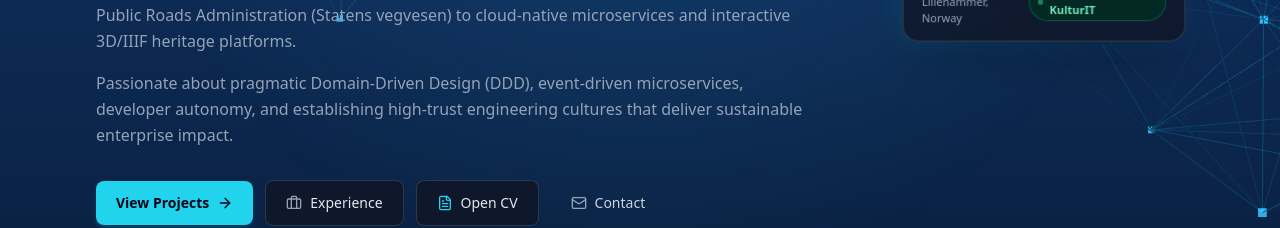
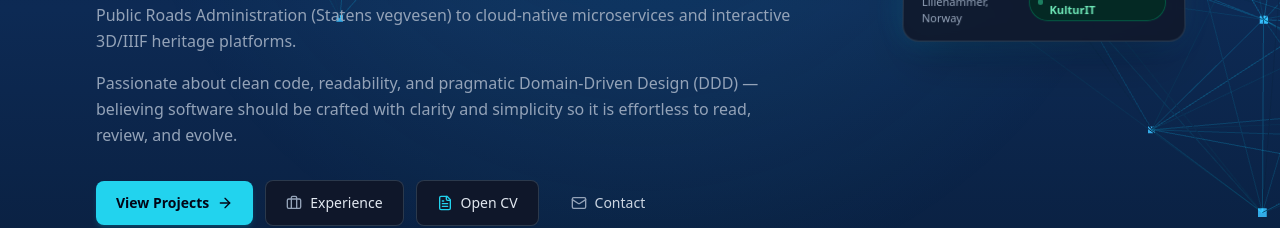
Before and after one commit to oyvinvo/homepage, a React (Vite) app: page / in a window 1280 px wide. Shown: the part 633-861 px from the top of the page. Built offline with nearby package versions, Linux system fonts and the light colour scheme.

Commit message:
fix(i18n): refine hero bio and cv footer translations for authenticity

```diff
--- a/src/i18n/dictionaries/en.ts
+++ b/src/i18n/dictionaries/en.ts
@@ -21,7 +21,7 @@ export const enDictionary: PortfolioContentDictionary = {
     headlineRole: 'Lead Architect & Tech Lead • Head of Architecture Group at KulturIT',
     bio1: 'Leading the architecture guild at KulturIT with strategic oversight over enterprise technology roadmaps, cloud modernization, and architectural governance across national digital platforms for museums and cultural heritage institutions.',
     bio2: 'Over 15 years of battle-tested engineering leadership delivering mission-critical distributed systems — ranging from rule engines evaluating 11,000+ legal vehicle rules for the Norwegian Public Roads Administration (Statens vegvesen) to cloud-native microservices and interactive 3D/IIIF heritage platforms.',
-    bio3: 'Passionate about pragmatic Domain-Driven Design (DDD), event-driven microservices, developer autonomy, and establishing high-trust engineering cultures that deliver sustainable enterprise impact.',
+    bio3: 'Passionate about clean code, readability, and pragmatic Domain-Driven Design (DDD) — believing software should be crafted with clarity and simplicity so it is effortless to read, review, and evolve.',
     viewProjects: 'View Projects',
     experience: 'Experience',
     openCv: 'Open CV',
@@ -386,7 +386,7 @@ export const enDictionary: PortfolioContentDictionary = {
     profileText: [
       'Lead Architect and Head of Architecture Group at KulturIT with over 15 years of technical leadership designing and scaling mission-critical IT solutions.',
       'Extensive background across Norwegian public and private sectors, including major modernization programs such as Autosys KSAK and national statutory rule engines for Statens vegvesen, as well as cloud-native heritage platforms for Nordic museums.',
-      'Passionate advocate of pragmatic Domain-Driven Design, open standards, end-to-end type safety, and empowering engineering cultures.',
+      'Passionate advocate of clean code, pragmatic Domain-Driven Design, open standards, end-to-end type safety, and strong engineering communities.',
     ],
     educationTitle: 'Education',
     educationDegree: 'Cand.Mag. in Computer Science',
--- a/src/i18n/dictionaries/no.ts
+++ b/src/i18n/dictionaries/no.ts
@@ -21,7 +21,7 @@ export const noDictionary: PortfolioContentDictionary = {
     headlineRole: 'Sjefsarkitekt & Tech Lead • Faggruppeleder Arkitektur hos KulturIT',
     bio1: 'Leder arkitekturgruppen hos KulturIT med ansvar for teknologistrategi, modernisering og arkitekturguvernans på tvers av nasjonale fellesløsninger for museer og kulturarvinstitusjoner.',
     bio2: 'Over 15 års erfaring med design og leveranse av samfunnskritiske distribuerte systemer – fra regelmotorer med 11 000+ forvaltningsregler for Statens vegvesen til skybaserte mikrotjenester og 3D/IIIF-kulturarvsplattformer.',
-    bio3: 'Brenner for pragmatisk domenedrevet design (DDD), hendelsesstyrte arkitekturer, utviklerautonomi og å bygge robuste ingeniørkulturer som leverer varig forretningsverdi.',
+    bio3: 'Brenner for ren kode, god lesbarhet og pragmatisk domenedrevet design (DDD) – med en overbevisning om at god programvare må bygges med enkelhet og klarhet, slik at den er lett å forstå, gjennomgå og videreutvikle.',
     viewProjects: 'Se prosjekter',
     experience: 'Erfaring',
     openCv: 'Åpne CV',
@@ -386,7 +386,7 @@ export const noDictionary: PortfolioContentDictionary = {
     profileText: [
       'Sjefsarkitekt og faggruppeleder for arkitektur hos KulturIT med over 15 års erfaring fra design, ledelse og leveranse av samfunnskritiske IT-løsninger.',
       'Bred bakgrunn fra offentlig og privat sektor, inkludert store moderniseringsprogrammer som Autosys KSAK og nasjonal regelmotor for Statens vegvesen, samt sky- og kulturarvsløsninger for museer i Norden.',
-      'Sterk forkjemper for pragmatisk domenedrevet design, åpne standarder, typesikkerhet og sunne ingeniørkulturer.',
+      'Sterk forkjemper for pragmatisk domenedrevet design, åpne standarder, typesikkerhet og gode fagmiljøer.',
     ],
     educationTitle: 'Utdanning',
     educationDegree: 'Cand.Mag. i Informatikk',
```
